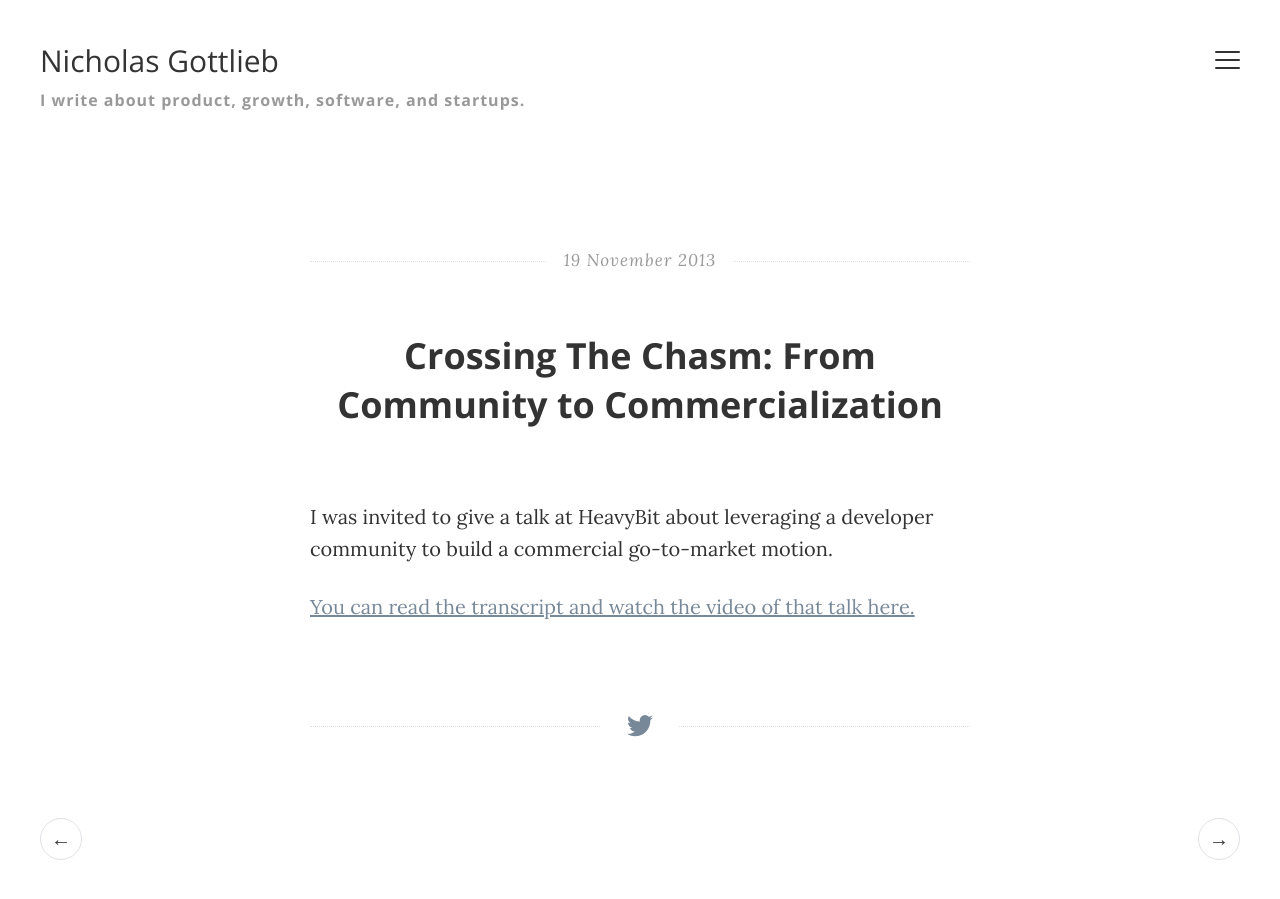
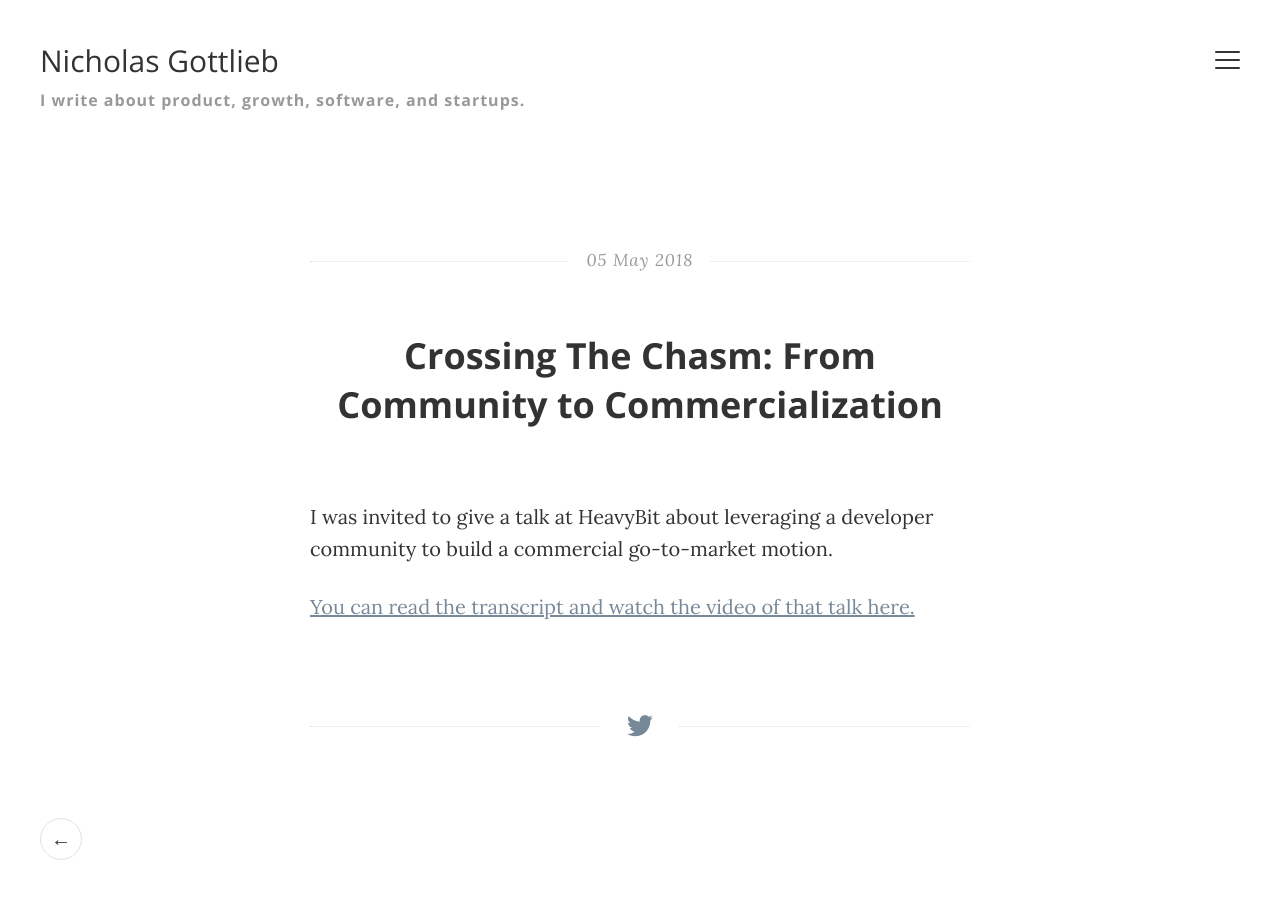
Before and after one commit to worldsoup/worldsoup.github.io, a Jekyll site: the page built from _posts/2018-05-05-from-community-to-commercialization.md, in a window 1280 px wide. Built offline with Jekyll 4.4.1, drawn with Linux system fonts in a browser that asks for light colours.

Commit message:
Update and rename 2016-03-21-from-community-to-commercialization.md to 2018-05-05-from-community-to-commercialization.md

```diff
--- a/_posts/2016-03-21-from-community-to-commercialization.md
+++ b/_posts/2018-05-05-from-community-to-commercialization.md
@@ -1,7 +1,7 @@
 ---
 layout: post
 title:  "Crossing The Chasm: From Community to Commercialization"
-date:   2013-11-19 16:39:00
+date:   2018-05-05 16:39:00
 ---
 
 I was invited to give a talk at HeavyBit about leveraging a developer community to build a commercial go-to-market motion.
```
